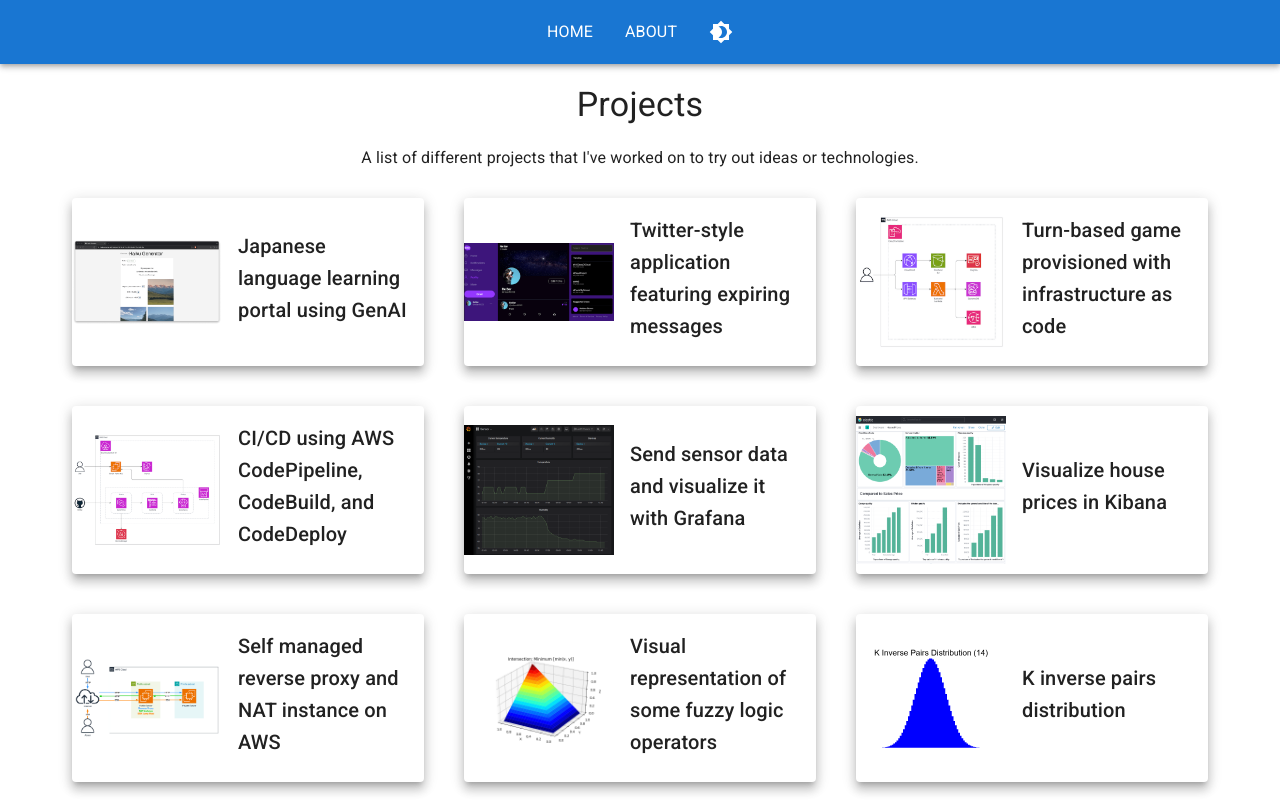
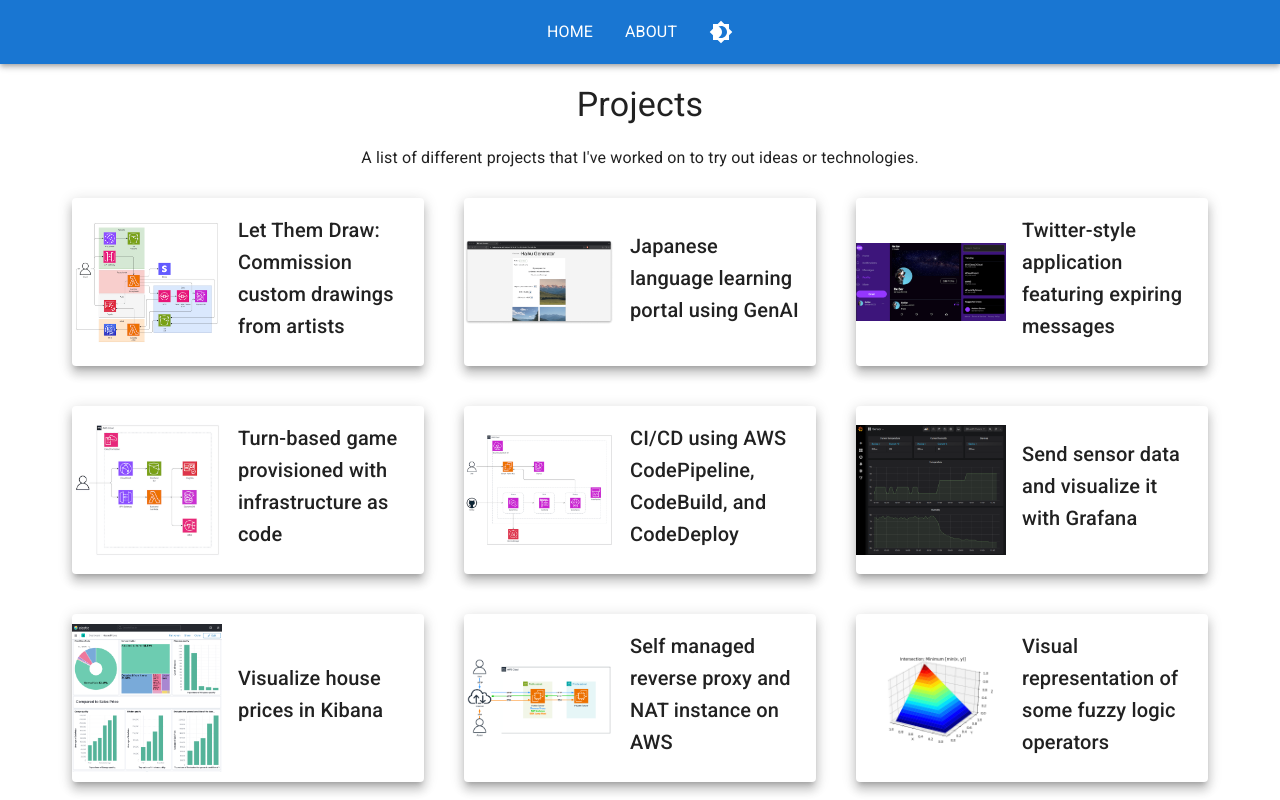
Before and after one commit to danielwohlgemuth/danielwohlgemuth.github.io, a React (Create React App) app: page /#/ in a window 1280 px wide. Shown: the top 800 px of the page. Built offline with nearby package versions, Linux system fonts and the light colour scheme.

Commit message:
Add Let Them Draw

```diff
--- a/src/Components/Home.js
+++ b/src/Components/Home.js
@@ -3,6 +3,11 @@ import LinkOrUrl from "./LinkOrUrl";
 
 
 const projects = [
+  {
+    name: "Let Them Draw: Commission custom drawings from artists",
+    url: "https://github.com/danielwohlgemuth/let-them-draw-infrastructure",
+    image: "let-them-draw.png",
+  },
   {
     name: "Japanese language learning portal using GenAI",
     url: "https://github.com/danielwohlgemuth/genai-bootcamp",
```
Also changed, not shown: public/images/let-them-draw.png (added).
